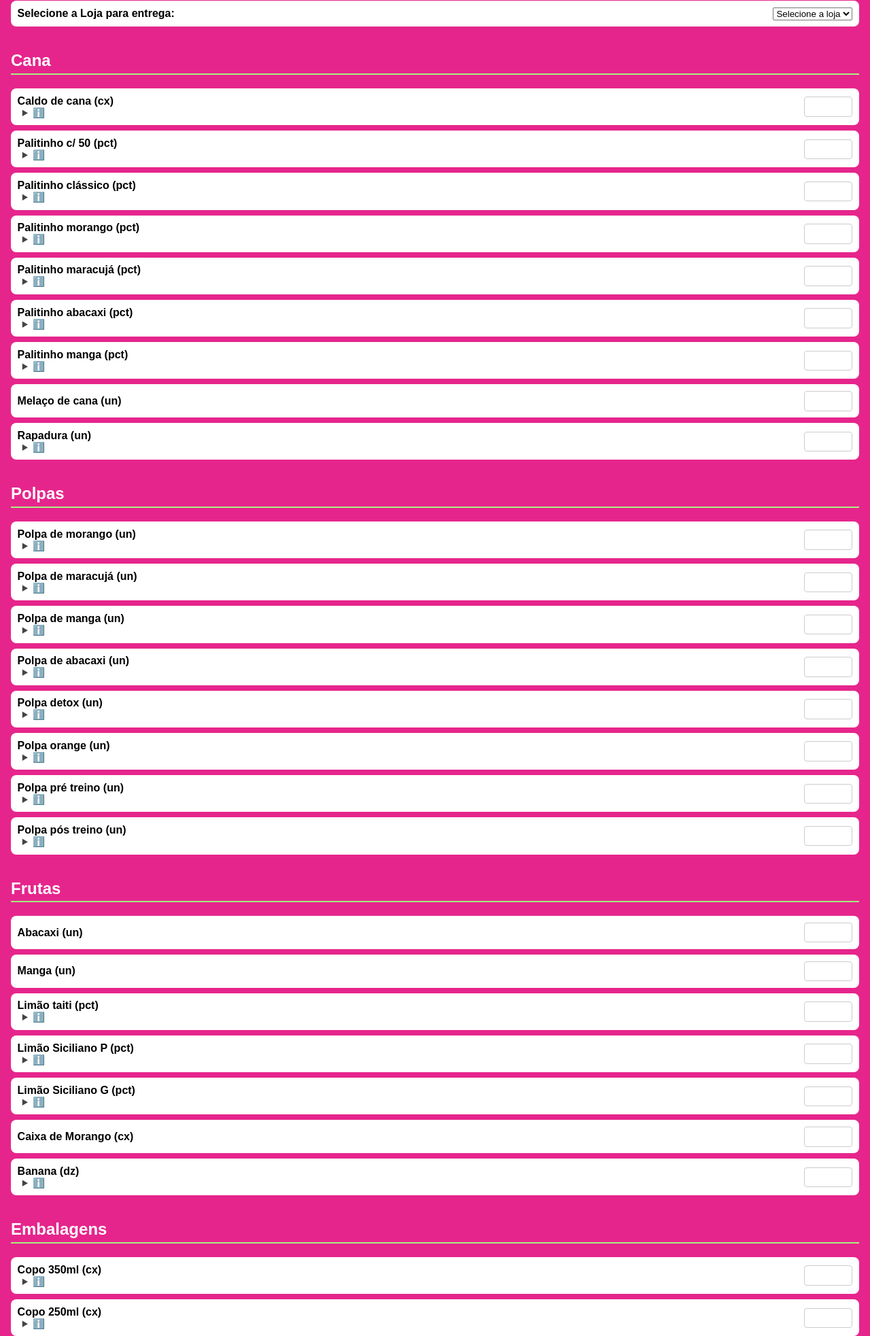
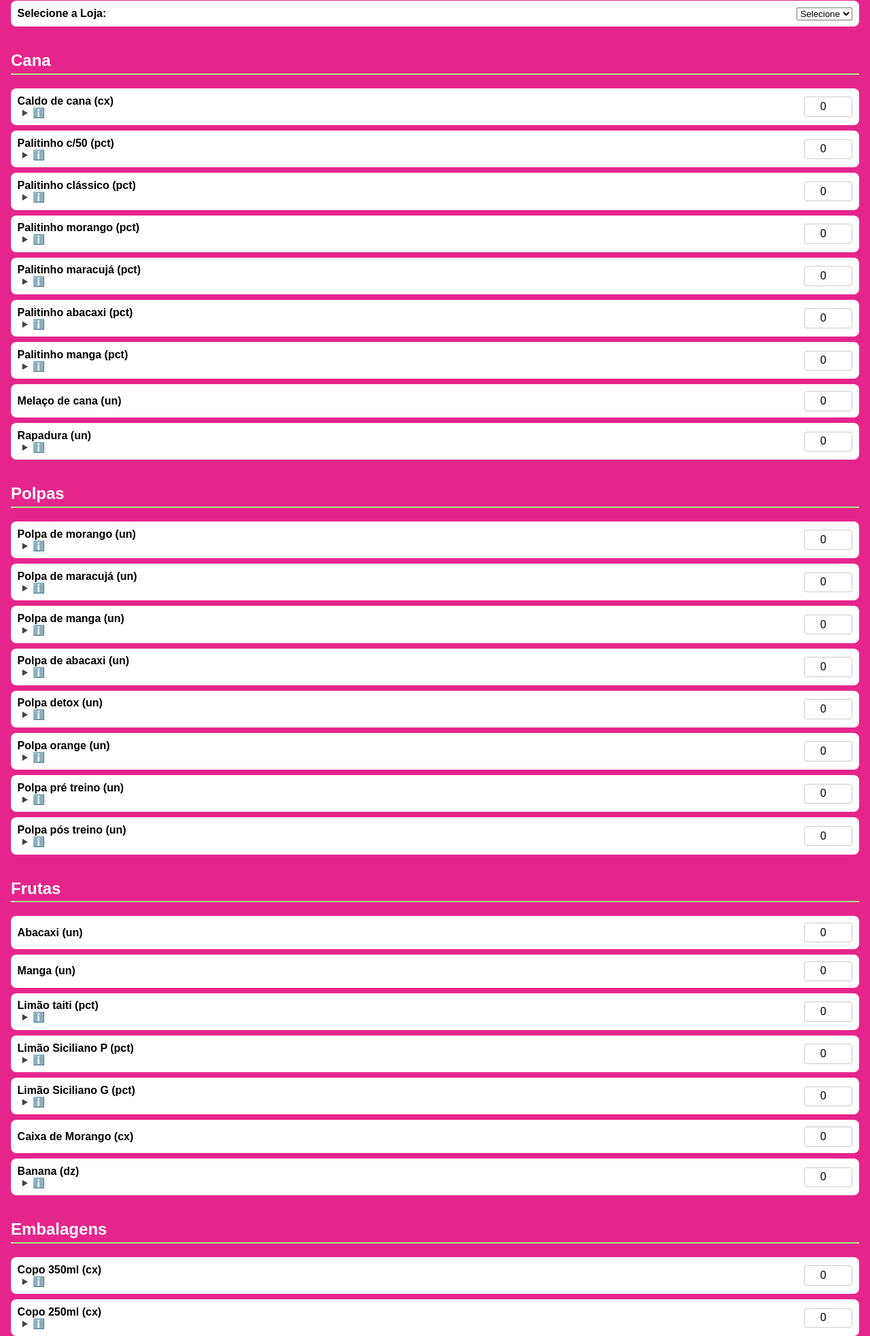
Before and after one commit to Permagnani/Prototipo-separa-o, a plain HTML site: page index.html in a window 1280 px wide. Shown: the part 164-2129 px from the top of the page at 68% size. Drawn offline with Linux system fonts and the light colour scheme.

Commit message:
resolvendo problema no index

```diff
--- a/index.html
+++ b/index.html
@@ -1,116 +1,111 @@
 <!DOCTYPE html>
 <html lang="pt-br">
 <head>
-  <meta charset="UTF-8" />
-  <meta name="viewport" content="width=device-width, initial-scale=1" />
+  <meta charset="UTF-8">
+  <meta name="viewport" content="width=device-width, initial-scale=1.0">
   <title>Lista de Pedidos</title>
-  <link rel="stylesheet" href="CSS/style.css" />
+  <link rel="stylesheet" href="CSS/style.css">
 </head>
 <body>
-
   <h1>Lista de Pedidos</h1>
 
-  <!-- Campos para nome e loja -->
+  <div id="formulario">
     <div class="item">
       <label for="nome">Seu Nome:</label>
-    <input type="text" id="nome" class="full" placeholder="Digite seu nome" />
+      <input type="text" id="nome" class="full" placeholder="Digite seu nome">
     </div>
+
     <div class="item">
-    <label for="loja">Selecione a Loja para entrega:</label>
+      <label for="loja">Selecione a Loja:</label>
       <select id="loja" class="full">
-      <option value="">Selecione a loja</option>
+        <option value="">Selecione</option>
         <option value="Liberdade">Liberdade</option>
         <option value="Paulista">Paulista</option>
       </select>
     </div>
 
-  <!-- Formulário de pedido -->
-  <div id="formulario">
+    <!-- Todas as categorias e itens -->
     <h2>Cana</h2>
-    <div class="item">
-      <label>Caldo de cana (cx) <details><summary>ℹ️</summary>Caixa com 14 litros</details></label><input type="number" min="0" />
-    </div>
-    <div class="item"><label>Palitinho c/ 50 (pct) <details><summary>ℹ️</summary>50 unidades</details></label><input type="number" min="0" /></div>
-    <div class="item"><label>Palitinho clássico (pct) <details><summary>ℹ️</summary>12 unidades</details></label><input type="number" min="0" /></div>
-    <div class="item"><label>Palitinho morango (pct) <details><summary>ℹ️</summary>12 unidades</details></label><input type="number" min="0" /></div>
-    <div class="item"><label>Palitinho maracujá (pct) <details><summary>ℹ️</summary>12 unidades</details></label><input type="number" min="0" /></div>
-    <div class="item"><label>Palitinho abacaxi (pct) <details><summary>ℹ️</summary>12 unidades</details></label><input type="number" min="0" /></div>
-    <div class="item"><label>Palitinho manga (pct) <details><summary>ℹ️</summary>12 unidades</details></label><input type="number" min="0" /></div>
-    <div class="item"><label>Melaço de cana (un)</label><input type="number" min="0" /></div>
-    <div class="item"><label>Rapadura (un) <details><summary>ℹ️</summary>1,5kg cada</details></label><input type="number" min="0" /></div>
+    <div class="item"><label>Caldo de cana (cx) <details><summary>ℹ️</summary>Caixa com 14 litros</details></label><input type="number" min="0" value="0"></div>
+    <div class="item"><label>Palitinho c/50 (pct) <details><summary>ℹ️</summary>50 unidades</details></label><input type="number" min="0" value="0"></div>
+    <div class="item"><label>Palitinho clássico (pct) <details><summary>ℹ️</summary>12 unidades</details></label><input type="number" min="0" value="0"></div>
+    <div class="item"><label>Palitinho morango (pct) <details><summary>ℹ️</summary>12 unidades</details></label><input type="number" min="0" value="0"></div>
+    <div class="item"><label>Palitinho maracujá (pct) <details><summary>ℹ️</summary>12 unidades</details></label><input type="number" min="0" value="0"></div>
+    <div class="item"><label>Palitinho abacaxi (pct) <details><summary>ℹ️</summary>12 unidades</details></label><input type="number" min="0" value="0"></div>
+    <div class="item"><label>Palitinho manga (pct) <details><summary>ℹ️</summary>12 unidades</details></label><input type="number" min="0" value="0"></div>
+    <div class="item"><label>Melaço de cana (un)</label><input type="number" min="0" value="0"></div>
+    <div class="item"><label>Rapadura (un) <details><summary>ℹ️</summary>1,5kg cada</details></label><input type="number" min="0" value="0"></div>
 
     <h2>Polpas</h2>
-    <div class="item"><label>Polpa de morango (un) <details><summary>ℹ️</summary>500g</details></label><input type="number" min="0" /></div>
-    <div class="item"><label>Polpa de maracujá (un) <details><summary>ℹ️</summary>500g</details></label><input type="number" min="0" /></div>
-    <div class="item"><label>Polpa de manga (un) <details><summary>ℹ️</summary>500g</details></label><input type="number" min="0" /></div>
-    <div class="item"><label>Polpa de abacaxi (un) <details><summary>ℹ️</summary>500g</details></label><input type="number" min="0" /></div>
-    <div class="item"><label>Polpa detox (un) <details><summary>ℹ️</summary>cada polpa faz 1 copo</details></label><input type="number" min="0" /></div>
-    <div class="item"><label>Polpa orange (un) <details><summary>ℹ️</summary>cada polpa faz 1 copo</details></label><input type="number" min="0" /></div>
-    <div class="item"><label>Polpa pré treino (un) <details><summary>ℹ️</summary>cada polpa faz 1 copo</details></label><input type="number" min="0" /></div>
-    <div class="item"><label>Polpa pós treino (un) <details><summary>ℹ️</summary>cada polpa faz 1 copo</details></label><input type="number" min="0" /></div>
+    <div class="item"><label>Polpa de morango (un) <details><summary>ℹ️</summary>500g</details></label><input type="number" min="0" value="0"></div>
+    <div class="item"><label>Polpa de maracujá (un) <details><summary>ℹ️</summary>500g</details></label><input type="number" min="0" value="0"></div>
+    <div class="item"><label>Polpa de manga (un) <details><summary>ℹ️</summary>500g</details></label><input type="number" min="0" value="0"></div>
+    <div class="item"><label>Polpa de abacaxi (un) <details><summary>ℹ️</summary>500g</details></label><input type="number" min="0" value="0"></div>
+    <div class="item"><label>Polpa detox (un) <details><summary>ℹ️</summary>cada polpa faz 1 copo</details></label><input type="number" min="0" value="0"></div>
+    <div class="item"><label>Polpa orange (un) <details><summary>ℹ️</summary>cada polpa faz 1 copo</details></label><input type="number" min="0" value="0"></div>
+    <div class="item"><label>Polpa pré treino (un) <details><summary>ℹ️</summary>cada polpa faz 1 copo</details></label><input type="number" min="0" value="0"></div>
+    <div class="item"><label>Polpa pós treino (un) <details><summary>ℹ️</summary>cada polpa faz 1 copo</details></label><input type="number" min="0" value="0"></div>
 
     <h2>Frutas</h2>
-    <div class="item"><label>Abacaxi (un)</label><input type="number" min="0" /></div>
-    <div class="item"><label>Manga (un)</label><input type="number" min="0" /></div>
-    <div class="item"><label>Limão taiti (pct) <details><summary>ℹ️</summary>6 unidades</details></label><input type="number" min="0" /></div>
-    <div class="item"><label>Limão Siciliano P (pct) <details><summary>ℹ️</summary>25 unidades</details></label><input type="number" min="0" /></div>
-    <div class="item"><label>Limão Siciliano G (pct) <details><summary>ℹ️</summary>20 unidades</details></label><input type="number" min="0" /></div>
-    <div class="item"><label>Caixa de Morango (cx)</label><input type="number" min="0" /></div>
-    <div class="item"><label>Banana (dz) <details><summary>ℹ️</summary>12 unidades</details></label><input type="number" min="0" /></div>
+    <div class="item"><label>Abacaxi (un)</label><input type="number" min="0" value="0"></div>
+    <div class="item"><label>Manga (un)</label><input type="number" min="0" value="0"></div>
+    <div class="item"><label>Limão taiti (pct) <details><summary>ℹ️</summary>6 unidades</details></label><input type="number" min="0" value="0"></div>
+    <div class="item"><label>Limão Siciliano P (pct) <details><summary>ℹ️</summary>25 unidades</details></label><input type="number" min="0" value="0"></div>
+    <div class="item"><label>Limão Siciliano G (pct) <details><summary>ℹ️</summary>20 unidades</details></label><input type="number" min="0" value="0"></div>
+    <div class="item"><label>Caixa de Morango (cx)</label><input type="number" min="0" value="0"></div>
+    <div class="item"><label>Banana (dz) <details><summary>ℹ️</summary>12 unidades</details></label><input type="number" min="0" value="0"></div>
 
     <h2>Embalagens</h2>
-    <div class="item"><label>Copo 350ml (cx) <details><summary>ℹ️</summary>1000 unidades</details></label><input type="number" min="0" /></div>
-    <div class="item"><label>Copo 250ml (cx) <details><summary>ℹ️</summary>1000 unidades</details></label><input type="number" min="0" /></div>
-    <div class="item"><label>Tampa Bolha (cx) <details><summary>ℹ️</summary>1000 unidades</details></label><input type="number" min="0" /></div>
+    <div class="item"><label>Copo 350ml (cx) <details><summary>ℹ️</summary>1000 unidades</details></label><input type="number" min="0" value="0"></div>
+    <div class="item"><label>Copo 250ml (cx) <details><summary>ℹ️</summary>1000 unidades</details></label><input type="number" min="0" value="0"></div>
+    <div class="item"><label>Tampa Bolha (cx) <details><summary>ℹ️</summary>1000 unidades</details></label><input type="number" min="0" value="0"></div>
 
     <h2>Bebidas</h2>
-    <div class="item"><label>Rum Bacardí Carta Ouro (un)</label><input type="number" min="0" /></div>
-    <div class="item"><label>Vodka Smirnoff (un)</label><input type="number" min="0" /></div>
-    <div class="item"><label>Cachaça Sagatiba (un)</label><input type="number" min="0" /></div>
-    <div class="item"><label>Água Mineral (pct) <details><summary>ℹ️</summary>12 unidades</details></label><input type="number" min="0" /></div>
-    <div class="item"><label>Leite de coco (un)</label><input type="number" min="0" /></div>
+    <div class="item"><label>Rum Bacardí Carta Ouro (un)</label><input type="number" min="0" value="0"></div>
+    <div class="item"><label>Vodka Smirnoff (un)</label><input type="number" min="0" value="0"></div>
+    <div class="item"><label>Cachaça Sagatiba (un)</label><input type="number" min="0" value="0"></div>
+    <div class="item"><label>Água Mineral (pct) <details><summary>ℹ️</summary>12 unidades</details></label><input type="number" min="0" value="0"></div>
+    <div class="item"><label>Leite de coco (un)</label><input type="number" min="0" value="0"></div>
 
     <h2>Alimentos em pó</h2>
-    <div class="item"><label>Matcha (un) <details><summary>ℹ️</summary>250g</details></label><input type="number" min="0" /></div>
-    <div class="item"><label>Café solúvel (un) <details><summary>ℹ️</summary>50g</details></label><input type="number" min="0" /></div>
-    <div class="item"><label>Cacau em pó (un) <details><summary>ℹ️</summary>100g</details></label><input type="number" min="0" /></div>
+    <div class="item"><label>Matcha (un) <details><summary>ℹ️</summary>250g</details></label><input type="number" min="0" value="0"></div>
+    <div class="item"><label>Café solúvel (un) <details><summary>ℹ️</summary>50g</details></label><input type="number" min="0" value="0"></div>
+    <div class="item"><label>Cacau em pó (un) <details><summary>ℹ️</summary>100g</details></label><input type="number" min="0" value="0"></div>
 
     <h2>Descartáveis</h2>
-    <div class="item"><label>Canudo (cx) <details><summary>ℹ️</summary>2000 unidades</details></label><input type="number" min="0" /></div>
-    <div class="item"><label>Guardanapo (cx) <details><summary>ℹ️</summary>20 pacotes</details></label><input type="number" min="0" /></div>
-    <div class="item"><label>Perflex (cx) <details><summary>ℹ️</summary>6 rolos</details></label><input type="number" min="0" /></div>
-    <div class="item"><label>Luva P (cx) <details><summary>ℹ️</summary>100 unidades</details></label><input type="number" min="0" /></div>
-    <div class="item"><label>Luva M (cx) <details><summary>ℹ️</summary>100 unidades</details></label><input type="number" min="0" /></div>
-    <div class="item"><label>Luva G (cx) <details><summary>ℹ️</summary>100 unidades</details></label><input type="number" min="0" /></div>
-    <div class="item"><label>Touca (pct) <details><summary>ℹ️</summary>1000 unidades</details></label><input type="number" min="0" /></div>
-    <div class="item"><label>Pazinha Sobremesa (pct) <details><summary>ℹ️</summary>1000 unidades</details></label><input type="number" min="0" /></div>
-    <div class="item"><label>Copo p/ degustação (pct) <details><summary>ℹ️</summary>50 unidades</details></label><input type="number" min="0" /></div>
-    <div class="item"><label>Saco de lixo 60L (pct)</label><input type="number" min="0" /></div>
-    <div class="item"><label>Saco de lixo Verde (pct)</label><input type="number" min="0" /></div>
+    <div class="item"><label>Canudo (cx) <details><summary>ℹ️</summary>2000 unidades</details></label><input type="number" min="0" value="0"></div>
+    <div class="item"><label>Guardanapo (cx) <details><summary>ℹ️</summary>20 pacotes</details></label><input type="number" min="0" value="0"></div>
+    <div class="item"><label>Perflex (cx) <details><summary>ℹ️</summary>6 rolos</details></label><input type="number" min="0" value="0"></div>
+    <div class="item"><label>Luva P (cx) <details><summary>ℹ️</summary>100 unidades</details></label><input type="number" min="0" value="0"></div>
+    <div class="item"><label>Luva M (cx) <details><summary>ℹ️</summary>100 unidades</details></label><input type="number" min="0" value="0"></div>
+    <div class="item"><label>Luva G (cx) <details><summary>ℹ️</summary>100 unidades</details></label><input type="number" min="0" value="0"></div>
+    <div class="item"><label>Touca (pct) <details><summary>ℹ️</summary>1000 unidades</details></label><input type="number" min="0" value="0"></div>
+    <div class="item"><label>Pazinha Sobremesa (pct) <details><summary>ℹ️</summary>1000 unidades</details></label><input type="number" min="0" value="0"></div>
+    <div class="item"><label>Copo p/ degustação (pct) <details><summary>ℹ️</summary>50 unidades</details></label><input type="number" min="0" value="0"></div>
+    <div class="item"><label>Saco de lixo 60L (pct)</label><input type="number" min="0" value="0"></div>
+    <div class="item"><label>Saco de lixo Verde (pct)</label><input type="number" min="0" value="0"></div>
 
     <h2>Limpeza</h2>
-    <div class="item"><label>Veja (un)</label><input type="number" min="0" /></div>
-    <div class="item"><label>Esponja (pct) <details><summary>ℹ️</summary>3 unidades</details></label><input type="number" min="0" /></div>
-    <div class="item"><label>Álcool Líquido (un)</label><input type="number" min="0" /></div>
-    <div class="item"><label>Álcool em Gel (un)</label><input type="number" min="0" /></div>
-    <div class="item"><label>Limpa vidro (un)</label><input type="number" min="0" /></div>
-    <div class="item"><label>Refil Detergente (5L)</label><input type="number" min="0" /></div>
-    <div class="item"><label>Refil Cloro (5L)</label><input type="number" min="0" /></div>
-    <div class="item"><label>Refil Desinfetante (5L)</label><input type="number" min="0" /></div>
-    <div class="item"><label>Galão Vazio p/ Detergente (un)</label><input type="number" min="0" /></div>
-    <div class="item"><label>Galão Vazio p/ Cloro (un)</label><input type="number" min="0" /></div>
-    <div class="item"><label>Galão Vazio p/ Desinfetante (un)</label><input type="number" min="0" /></div>
+    <div class="item"><label>Veja (un)</label><input type="number" min="0" value="0"></div>
+    <div class="item"><label>Esponja (pct) <details><summary>ℹ️</summary>3 unidades</details></label><input type="number" min="0" value="0"></div>
+    <div class="item"><label>Álcool Líquido (un)</label><input type="number" min="0" value="0"></div>
+    <div class="item"><label>Álcool em Gel (un)</label><input type="number" min="0" value="0"></div>
+    <div class="item"><label>Limpa vidro (un)</label><input type="number" min="0" value="0"></div>
+    <div class="item"><label>Refil Detergente (5L)</label><input type="number" min="0" value="0"></div>
+    <div class="item"><label>Refil Cloro (5L)</label><input type="number" min="0" value="0"></div>
+    <div class="item"><label>Refil Desinfetante (5L)</label><input type="number" min="0" value="0"></div>
+    <div class="item"><label>Galão Vazio p/ Detergente (un)</label><input type="number" min="0" value="0"></div>
+    <div class="item"><label>Galão Vazio p/ Cloro (un)</label><input type="number" min="0" value="0"></div>
+    <div class="item"><label>Galão Vazio p/ Desinfetante (un)</label><input type="number" min="0" value="0"></div>
 
     <div class="buttons">
       <button onclick="gerarLinkConfirmacao()">Gerar Link de Confirmação</button>
     </div>
   </div>
 
-  <!-- Área para exibir o link gerado -->
   <div id="link-gerado" class="hidden resumo">
     <h2>Link Gerado</h2>
-    <p>Copie e envie este link para o separador:</p>
-    <input type="text" id="link-input" readonly style="width: 100%; padding: 0.5em; margin-bottom: 1em;">
+    <input type="text" id="link-input" readonly>
     <button onclick="copiarLink()">Copiar Link</button>
   </div>
 
```
Also changed, not shown: confirmacao.html (+17 -9 lines), JS/script.js (line endings or trailing spaces). Lines whose indentation alone changed are shown as unchanged.
